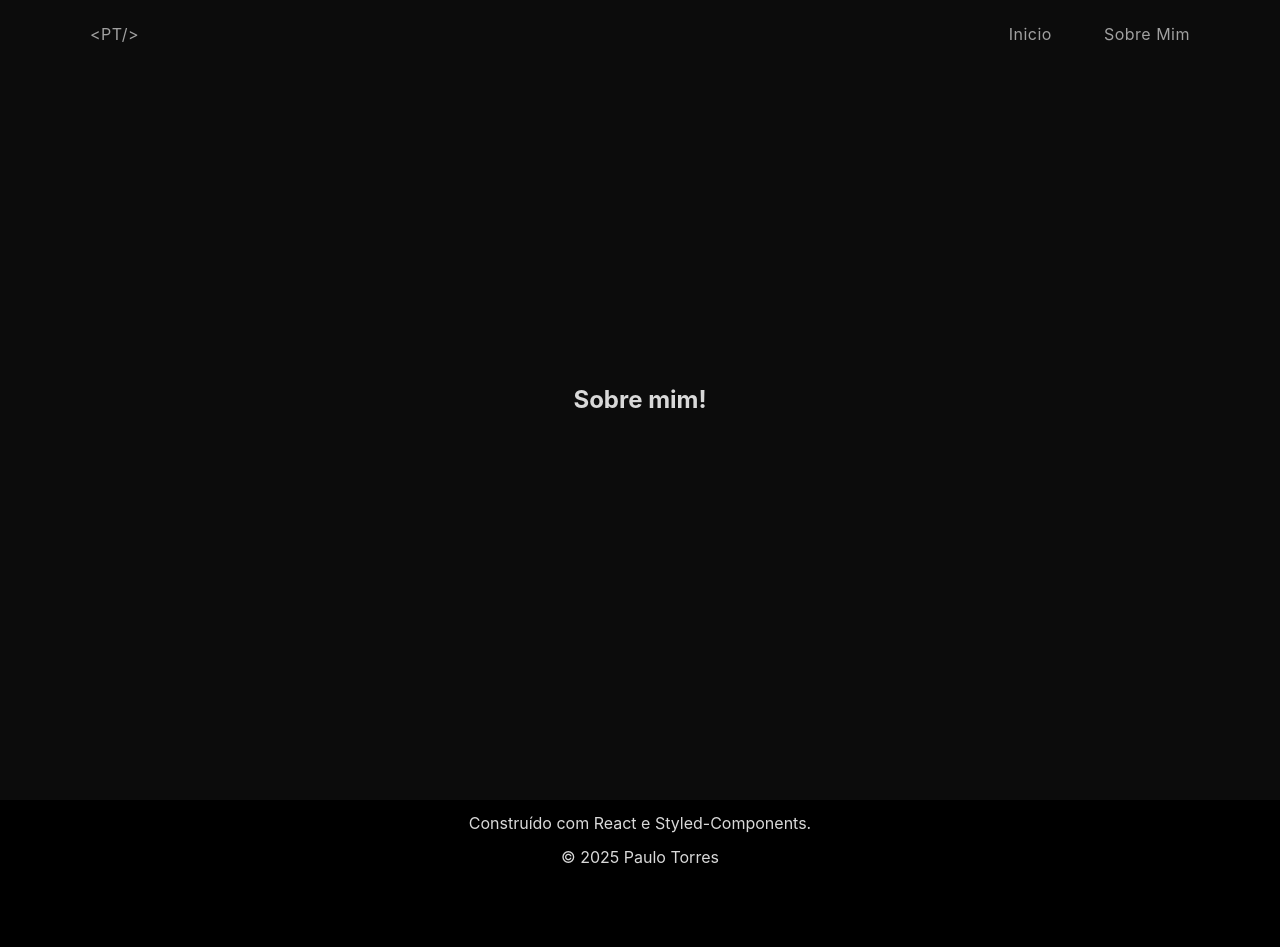
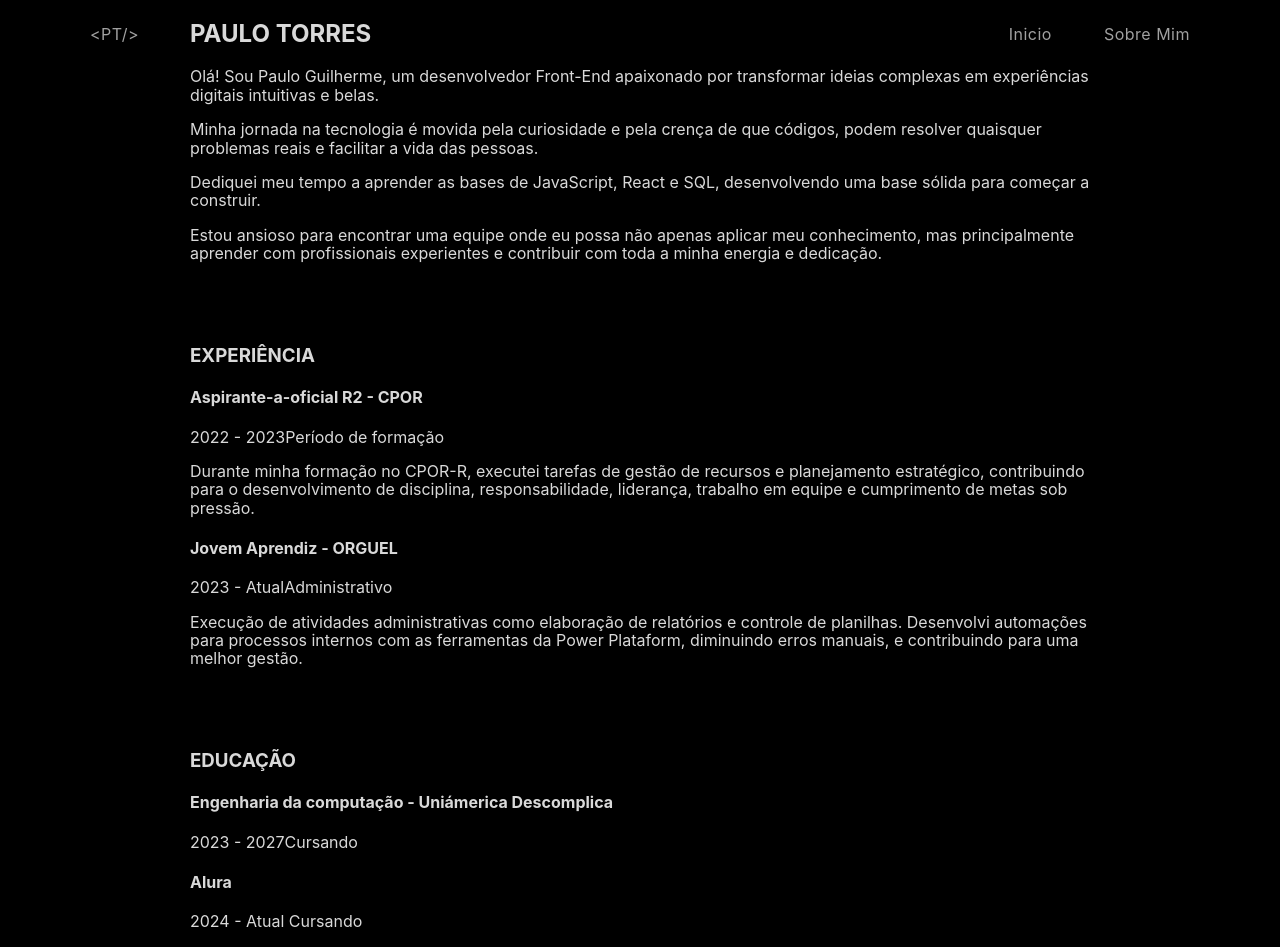
Before and after one commit to Pauloglhr/portifolio, a React (Vite) app: page /About in a window 1280 px wide. Shown: the top 947 px of the page. Before the commit the page ends 880 px from the top, so only its background shows below. Built offline with nearby package versions, Linux system fonts and the light colour scheme.

Commit message:
feat: adiciona conteudo da pagina About

```diff
--- a/src/pages/About.jsx
+++ b/src/pages/About.jsx
@@ -1,18 +1,88 @@
 import styled from "styled-components";
 
 const StyledAboutPage = styled.section`
+  min-height: 100vh;
+  margin: 0 auto;
   display: flex;
+  flex-direction: column;
   justify-content: center;
-  align-items: center;
-  height: 100vh;
-  background-color: #0c0c0c;
+  gap: 3rem;
+  max-width: 900px;
 `;
+
+const StyledContentContainer = styled.div``;
 
 const About = () => {
   return (
     <>
       <StyledAboutPage>
-        <h2>Sobre mim!</h2>
+        <div className="sobre-container">
+          <h2>PAULO TORRES</h2>
+          <p>
+            {" "}
+            Olá! Sou Paulo Guilherme, um desenvolvedor Front-End apaixonado por
+            transformar ideias complexas em experiências digitais intuitivas e
+            belas.
+          </p>
+          <p>
+            Minha jornada na tecnologia é movida pela curiosidade e pela crença
+            de que códigos, podem resolver quaisquer problemas reais e facilitar
+            a vida das pessoas.
+          </p>
+          <p>
+            Dediquei meu tempo a aprender as bases de JavaScript, React e SQL,
+            desenvolvendo uma base sólida para começar a construir.
+          </p>
+          <p>
+            Estou ansioso para encontrar uma equipe onde eu possa não apenas
+            aplicar meu conhecimento, mas principalmente aprender com
+            profissionais experientes e contribuir com toda a minha energia e
+            dedicação.
+          </p>
+        </div>
+        <div className="experiencia-container">
+          <h3>EXPERIÊNCIA</h3>
+          <StyledContentContainer>
+            <h4>Aspirante-a-oficial R2 - CPOR</h4>
+            <span className="content-data">2022 - 2023</span>
+            <span className="content-situacao">Período de formação</span>
+            <p>
+              Durante minha formação no CPOR-R, executei tarefas de gestão de
+              recursos e planejamento estratégico, contribuindo para o
+              desenvolvimento de disciplina, responsabilidade, liderança,
+              trabalho em equipe e cumprimento de metas sob pressão.
+            </p>
+          </StyledContentContainer>
+          <StyledContentContainer>
+            <h4>Jovem Aprendiz - ORGUEL</h4>
+            <span className="content-data">2023 - Atual</span>
+            <span className="content-situacao">Administrativo</span>
+            <p>
+              Execução de atividades administrativas como elaboração de
+              relatórios e controle de planilhas. Desenvolvi automações para
+              processos internos com as ferramentas da Power Plataform,
+              diminuindo erros manuais, e contribuindo para uma melhor gestão.
+            </p>
+          </StyledContentContainer>
+        </div>
+        <div className="educacao-container">
+          <h3>EDUCAÇÃO</h3>
+          <StyledContentContainer>
+            <h4>Engenharia da computação - Uniámerica Descomplica</h4>
+            <span className="content-data">2023 - 2027</span>
+            <span className="content-situacao">Cursando</span>
+          </StyledContentContainer>
+          <StyledContentContainer>
+            <h4>Alura</h4>
+            <span className="content-data">2024 - Atual </span>
+            <span className="content-situacao">Cursando</span>
+            <p>
+              {" "}
+              Realização de diversos cursos de tecnologia, aprimorando o meu
+              conhecimento obtido na graduação.
+            </p>
+          </StyledContentContainer>
+        </div>
       </StyledAboutPage>
     </>
   );
--- a/src/pages/projetos/PesquisaEngajamento.jsx
+++ b/src/pages/projetos/PesquisaEngajamento.jsx
@@ -9,14 +9,13 @@ const StyledProjectArticle = styled.article`
   padding: 2rem;
   font-family: "Inter", sans-serif;
 
-  /* Media query para telas menores (ex: celulares) */
   @media (max-width: 768px) {
     padding: 1rem;
     margin: 2rem auto;
   }
 
   img {
-    width: 100%; /* Ocupa 100% da largura do contêiner */
+    width: 100%;
     height: auto;
     border-radius: 12px;
     margin-bottom: 3rem;
```
